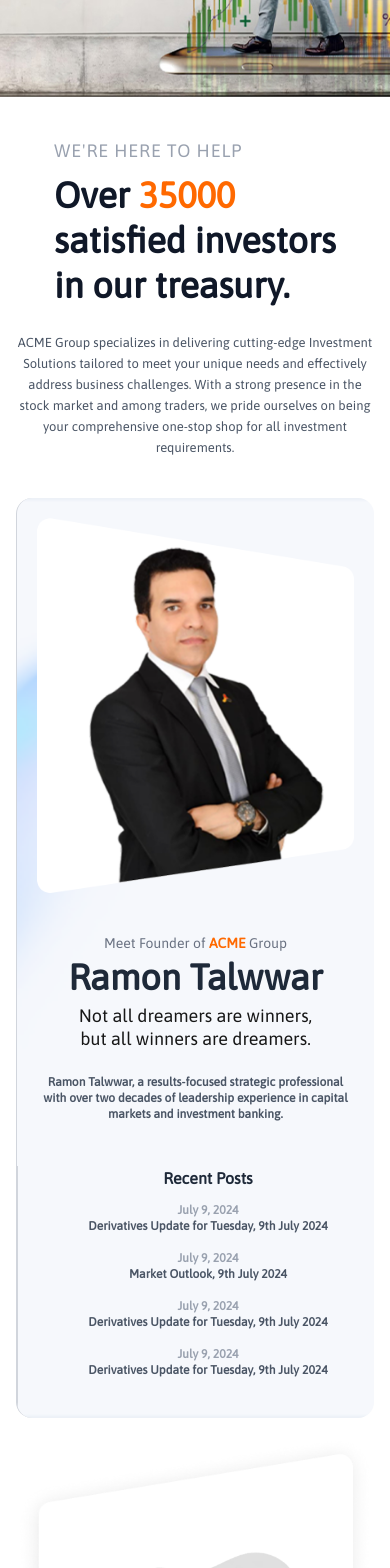
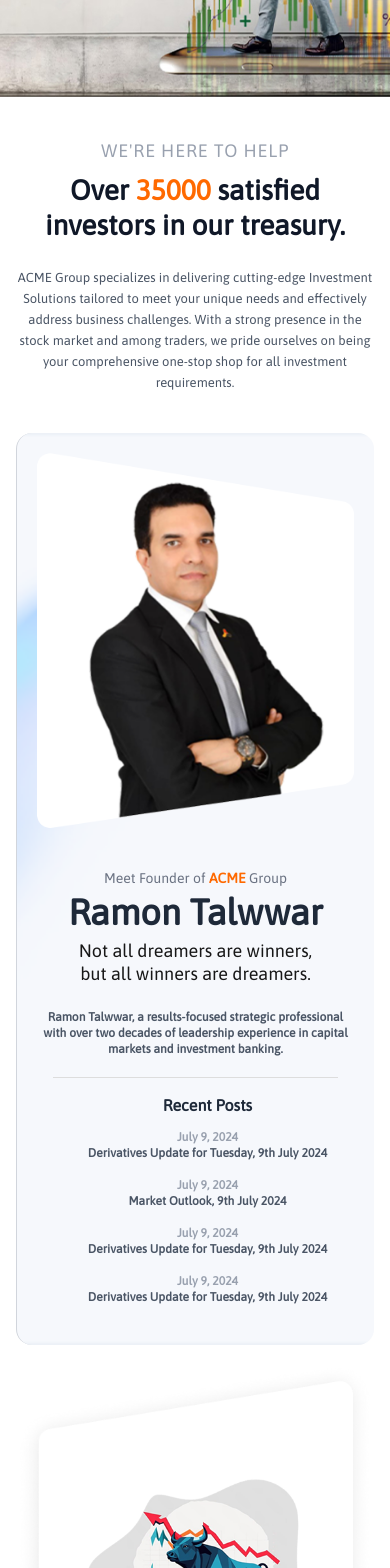
Before and after one commit to Mukul-creator123/acme-group, a Next.js app: page / in a window 390 px wide. Shown: the part 432-2000 px from the top of the page. Built offline with nearby package versions, Linux system fonts and the light colour scheme.

Commit message:
mobile responsive

```diff
--- a/src/app/FounderCard/FounderCard.js
+++ b/src/app/FounderCard/FounderCard.js
@@ -33,7 +33,7 @@
                 </p>
             </div>
 
-            <div className="z-10 w-full font-bold md:w-64 mt-6 lg:pb-0 pb-6 md:mt-0 border-l border-gray-300 pl-6 cardWidth">
+            <div className="z-10 w-full font-bold md:w-64 lg:mt-6 lg:pb-0 pb-6 md:mt-0 lg:border-l lg:border-gray-300 pl-6 cardWidth">
                 <h3 className="text-md font-semibold text-gray-800 mb-3 text-center lg:text-start">Recent Posts</h3>
                 <ul className="text-sm text-gray-600 space-y-2">
                     <li className="text-xs text-center lg:mb-6 mb-4 lg:text-start flex flex-col">
--- a/src/app/InvestorsSection/InvestorsSection.js
+++ b/src/app/InvestorsSection/InvestorsSection.js
@@ -4,17 +4,19 @@
     return (
         <div className="flex flex-col md:flex-row items-center justify-between bg-white lg:px-12 px-4 mt-10 rounded-2xl overflow-hidden gap-6">
             <div className="flex-1">
-                <p className="text-lg text-gray-400 uppercase tracking-wider mb-2">We're here to help</p>
+                <p className="text-lg text-gray-400 uppercase lg:text-start text-center tracking-wider mb-2">We're here to help</p>
                 <h2 className="InvestorTextSize font-bold text-gray-900 forDes leading-tight">
                     Over <span className="text-orange-500">35000</span><br />
                     satisfied investors<br />
                     in our treasury.
                 </h2>
 
-                <h2 className="text-4xl forMob font-bold text-gray-900 leading-tight">
-                    Over <span className="text-orange-500">35000</span><br />
-                    satisfied investors<br />
-                    in our treasury.
+                <h2 className="text-4xl forMob font-bold text-center text-gray-900 leading-tight">
+                    Over <span className="text-orange-500">35000 </span>
+                    <span>
+                        satisfied investors
+                        in our treasury.
+                    </span>
                 </h2>
 
             </div>
--- a/src/app/globals.css
+++ b/src/app/globals.css
@@ -151,6 +151,10 @@
   display: none;
 }
 
+.forDes {
+  display: block !important;
+}
+
 @media(max-width: 767px) {
 
   .menuBar,
@@ -161,6 +165,10 @@
 
   .footerHeading {
     font-size: 16px;
+  }
+
+  .InvestorTextSize {
+    font-size: 22px;
   }
 
   .layoutWidth {
@@ -202,16 +210,20 @@
   }
 
   .forMob {
-    display: block;
+    display: block !important;
+    font-size: 28px;
   }
 
   .forDes {
-    display: none;
+    display: none !important;
   }
 
   .cardWidth {
     width: 100%;
     max-height: unset;
+    border-top: 1px solid #ddd;
+    padding-top: 15px;
+    width: 80%;
   }
 
   .footerLogo {
```
